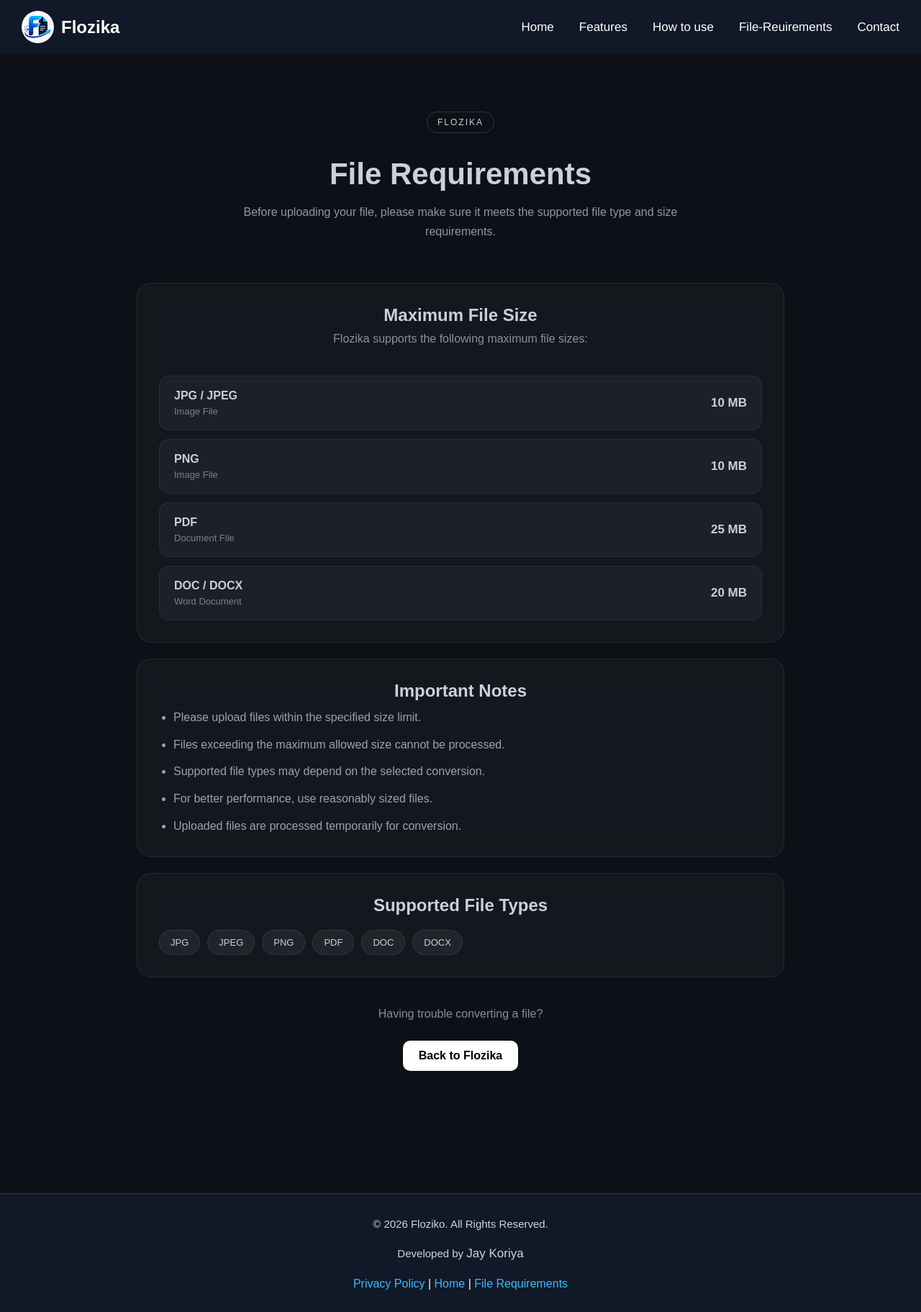
After one commit to Jay-015/Flozika, a Flask app: page /file-requirements in a window 1280 px wide. The commit adds this page. Shown: the whole page at 72% size. Run offline with Flask 3, Linux system fonts and the light colour scheme.

Commit message:
Update Flozika

```diff
--- a/app.py
+++ b/app.py
@@ -110,6 +110,10 @@ def download(filename):
 def privacy():
     return render_template("privacy-policy.html")
 
+@app.route("/file-requirements")
+def file_requirements():
+    return render_template("file-requirements.html")
+
 @app.errorhandler(413)
 def too_large(e):
     return "File too large. Maximum upload size is 25 MB.",413
--- a/static/script.js
+++ b/static/script.js
@@ -89,3 +89,38 @@ fileInput.addEventListener("change", function () {
         error.textContent = "";
     }
 });
+
+
+    // Disable right click
+    document.addEventListener("contextmenu", function (e) {
+        e.preventDefault();
+    });
+
+    // Disable common inspect/source shortcuts
+    document.addEventListener("keydown", function (e) {
+
+        // F12
+        if (e.key === "F12") {
+            e.preventDefault();
+        }
+
+        // Ctrl + Shift + I
+        if (e.ctrlKey && e.shiftKey && e.key.toLowerCase() === "i") {
+            e.preventDefault();
+        }
+
+        // Ctrl + Shift + J
+        if (e.ctrlKey && e.shiftKey && e.key.toLowerCase() === "j") {
+            e.preventDefault();
+        }
+
+        // Ctrl + Shift + C
+        if (e.ctrlKey && e.shiftKey && e.key.toLowerCase() === "c") {
+            e.preventDefault();
+        }
+
+        // Ctrl + U
+        if (e.ctrlKey && e.key.toLowerCase() === "u") {
+            e.preventDefault();
+        }
+    });
--- a/static/style.css
+++ b/static/style.css
@@ -14,7 +14,7 @@ body{
     min-height:100vh;
     display:flex;
     flex-direction:column;
-
+    user-select: none;
     font-family:Arial, Helvetica, sans-serif;
     background:#0D1117;
     color:#C9D1D9;
@@ -70,7 +70,7 @@ nav{
     display:flex;
     list-style:none;
     gap:35px;
-    font-family:'Segoe UI', Tahoma, Geneva, Verdana, sans-serif;
+    font-family:'Franklin Gothic Medium', 'Arial Narrow', Arial, sans-serif;
 }
 
 .nav-links li a{
@@ -349,6 +349,8 @@ color:#ffffff;
     margin-top:auto;
 }
 
+
+
 .format-card{
    background:#161B22;
 border:1px solid #30363D;
@@ -396,7 +398,17 @@ color: white;
     color:#cbd5e1;
     font-size:15px;
     margin:8px 0;
-    line-height:1.6;
+    line-height:0.5;
+}
+
+#dev{
+    padding-top: 5px;
+    line-height: 0;
+}
+
+#dev span{
+font-family:'Franklin Gothic Medium', 'Arial Narrow', Arial, sans-serif;
+font-size: 17px;
 }
 
 .footer a{
@@ -463,3 +475,167 @@ color: white;
     }
 
 }
+
+
+/* ================================
+   FILE REQUIREMENTS PAGE
+================================ */
+
+.requirements-page {
+    min-height: 100vh;
+    padding: 80px 20px;
+}
+
+.requirements-container {
+    width: min(900px, 100%);
+    margin: auto;
+}
+
+.requirements-header {
+    text-align: center;
+    margin-bottom: 40px;
+}
+
+.requirements-badge {
+    display: inline-block;
+    padding: 7px 14px;
+    border: 1px solid rgba(255,255,255,0.15);
+    border-radius: 50px;
+    font-size: 12px;
+    letter-spacing: 2px;
+    margin-bottom: 15px;
+}
+
+.requirements-header h1 {
+    font-size: 42px;
+    margin: 0 0 15px;
+}
+
+.requirements-header p {
+    max-width: 650px;
+    margin: auto;
+    line-height: 1.7;
+    opacity: 0.7;
+}
+
+.requirements-card {
+    padding: 30px;
+    margin-bottom: 22px;
+    border-radius: 20px;
+    border: 1px solid rgba(255,255,255,0.08);
+    background: rgba(255,255,255,0.03);
+    backdrop-filter: blur(12px);
+}
+
+.requirements-card h2 {
+    margin-top: 0;
+    margin-bottom: 10px;
+}
+
+.section-description {
+    opacity: 0.65;
+    margin-bottom: 25px;
+}
+
+.file-limits {
+    display: grid;
+    gap: 12px;
+}
+
+.file-limit {
+    display: flex;
+    align-items: center;
+    justify-content: space-between;
+    padding: 18px 20px;
+    border-radius: 14px;
+    background: rgba(255,255,255,0.04);
+    border: 1px solid rgba(255,255,255,0.06);
+}
+
+.file-limit div {
+    display: flex;
+    flex-direction: column;
+    gap: 5px;
+}
+
+.file-limit strong {
+    font-size: 16px;
+}
+
+.file-limit span {
+    font-size: 13px;
+    opacity: 0.55;
+}
+
+.file-limit b {
+    font-size: 17px;
+}
+
+.notes-list {
+    padding-left: 20px;
+    margin-bottom: 0;
+}
+
+.notes-list li {
+    margin-bottom: 12px;
+    line-height: 1.6;
+    opacity: 0.75;
+}
+
+.notes-list li:last-child {
+    margin-bottom: 0;
+}
+
+.supported-types {
+    display: flex;
+    flex-wrap: wrap;
+    gap: 10px;
+    margin-top: 20px;
+}
+
+.supported-types span {
+    padding: 9px 15px;
+    border-radius: 50px;
+    background: rgba(255,255,255,0.06);
+    border: 1px solid rgba(255,255,255,0.08);
+    font-size: 13px;
+}
+
+.requirements-footer {
+    text-align: center;
+    padding: 20px 0;
+}
+
+.requirements-footer p {
+    opacity: 0.65;
+}
+
+.requirements-button {
+    display: inline-block;
+    margin-top: 10px;
+    padding: 12px 22px;
+    border-radius: 10px;
+    text-decoration: none;
+    background: #fff;
+    color: #000;
+    font-weight: 600;
+}
+
+@media (max-width: 600px) {
+
+    .requirements-page {
+        padding: 50px 15px;
+    }
+
+    .requirements-header h1 {
+        font-size: 32px;
+    }
+
+    .requirements-card {
+        padding: 22px;
+    }
+
+    .file-limit {
+        padding: 15px;
+    }
+}
--- a/templates/base.html
+++ b/templates/base.html
@@ -26,9 +26,10 @@
     </div>
 
     <ul class="nav-links">
-        <li><a href="#">Home</a></li>
+        <li><a href="{{ url_for('home') }}">Home</a></li>
         <li><a href="#Features">Features</a></li>
         <li><a href="#steps">How to use</a></li>
+        <li><a href="{{ url_for('file_requirements') }}">File-Reuirements</a></li>
         <li><a href="#contact">Contact</a></li>
     </ul>
 
@@ -50,9 +51,13 @@
     <!-- Footer -->
     <footer class="footer" id="contact">
         <p>© 2026 Floziko. All Rights Reserved.</p>
+        <p id="dev">Developed by <span>Jay Koriya</span></p>
 
         <a href="{{ url_for('privacy') }}">Privacy Policy</a> |
-        <a href="{{ url_for('home') }}">Home</a>
+        <a href="{{ url_for('home') }}">Home</a> |
+        <a href="{{ url_for('file_requirements') }}">
+    File Requirements
+</a>
     </footer>
 
     <script src="{{ url_for('static', filename='script.js') }}"></script>
--- /dev/null
+++ b/templates/file-requirements.html
@@ -0,0 +1,154 @@
+<!DOCTYPE html>
+<html lang="en">
+<head>
+    <meta charset="UTF-8">
+
+    <meta name="viewport" content="width=device-width, initial-scale=1.0">
+
+    <title>File Requirements - Flozika</title>
+
+    <meta name="description"
+          content="Check Flozika's supported file types and maximum upload size requirements before converting your files.">
+
+    <link rel="stylesheet"
+          href="{{ url_for('static', filename='style.css') }}">
+</head>
+
+<body>
+
+{% extends "base.html" %}
+
+{% block title %}
+File Requirements - Flozika
+{% endblock %}
+
+{% block content %}
+
+<section class="requirements-page">
+
+    <div class="requirements-container">
+
+        <div class="requirements-header">
+            <span class="requirements-badge">FLOZIKA</span>
+
+            <h1>File Requirements</h1>
+
+            <p>
+                Before uploading your file, please make sure it meets
+                the supported file type and size requirements.
+            </p>
+        </div>
+
+
+        <div class="requirements-card">
+
+            <h2>Maximum File Size</h2>
+
+            <p class="section-description">
+                Flozika supports the following maximum file sizes:
+            </p>
+
+            <div class="file-limits">
+
+                <div class="file-limit">
+                    <div>
+                        <strong>JPG / JPEG</strong>
+                        <span>Image File</span>
+                    </div>
+                    <b>10 MB</b>
+                </div>
+
+                <div class="file-limit">
+                    <div>
+                        <strong>PNG</strong>
+                        <span>Image File</span>
+                    </div>
+                    <b>10 MB</b>
+                </div>
+
+                <div class="file-limit">
+                    <div>
+                        <strong>PDF</strong>
+                        <span>Document File</span>
+                    </div>
+                    <b>25 MB</b>
+                </div>
+
+                <div class="file-limit">
+                    <div>
+                        <strong>DOC / DOCX</strong>
+                        <span>Word Document</span>
+                    </div>
+                    <b>20 MB</b>
+                </div>
+
+            </div>
+
+        </div>
+
+
+        <div class="requirements-card">
+
+            <h2>Important Notes</h2>
+
+            <ul class="notes-list">
+                <li>
+                    Please upload files within the specified size limit.
+                </li>
+
+                <li>
+                    Files exceeding the maximum allowed size cannot be processed.
+                </li>
+
+                <li>
+                    Supported file types may depend on the selected conversion.
+                </li>
+
+                <li>
+                    For better performance, use reasonably sized files.
+                </li>
+
+                <li>
+                    Uploaded files are processed temporarily for conversion.
+                </li>
+            </ul>
+
+        </div>
+
+
+        <div class="requirements-card supported-card">
+
+            <h2>Supported File Types</h2>
+
+            <div class="supported-types">
+                <span>JPG</span>
+                <span>JPEG</span>
+                <span>PNG</span>
+                <span>PDF</span>
+                <span>DOC</span>
+                <span>DOCX</span>
+            </div>
+
+        </div>
+
+
+        <div class="requirements-footer">
+
+            <p>
+                Having trouble converting a file?
+            </p>
+
+            <a href="{{ url_for('home') }}" class="requirements-button">
+                Back to Flozika
+            </a>
+
+        </div>
+
+    </div>
+
+</section>
+
+{% endblock %}
+
+</body>
+</html>
--- a/templates/index.html
+++ b/templates/index.html
@@ -13,6 +13,7 @@
 <meta name="author" content="Jay Koriya">
 
 <meta name="robots" content="index, follow">
+<meta name="viewport" content="width=device-width, initial-scale=1.0">
 
 
 <title>Floziko | File Converter</title>
@@ -187,5 +188,7 @@ Floziko | File Converter
 
 
 <script src="{{ url_for('static', filename='script.js') }}"></script>
+
+
 </body>
 </html>
```
